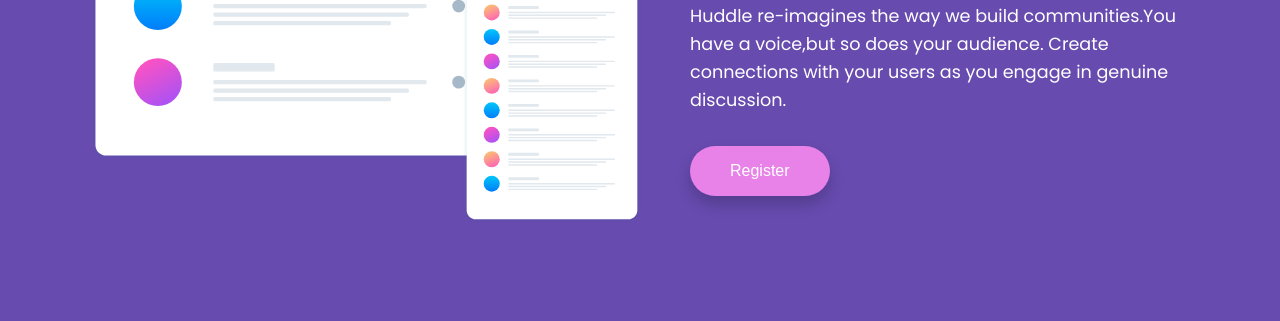
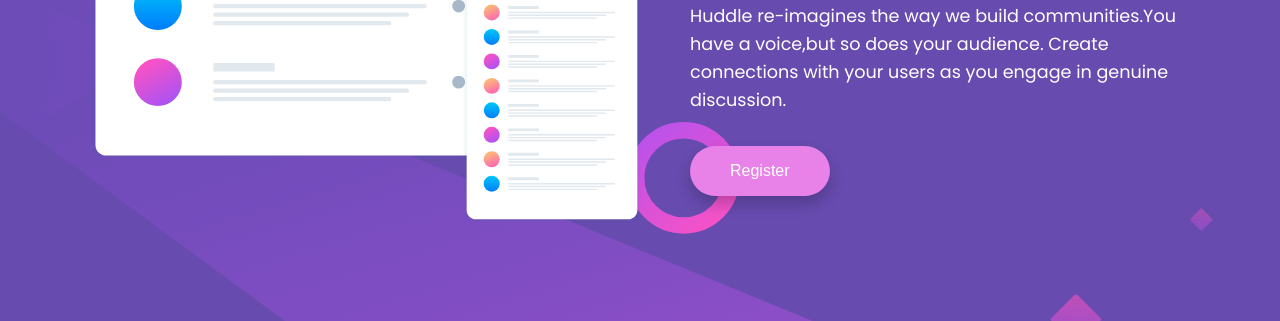
Before and after one commit to dodosantosbr/huddle, a plain HTML site: page index.html in a window 1280 px wide. Shown: the part 369-690 px from the top of the page. Drawn offline with Linux system fonts and the light colour scheme; the site is published under a folder, as on GitHub Pages, so addresses that start at the root find nothing.

Commit message:
Update estilos.css

```diff
--- a/src/css/estilos.css
+++ b/src/css/estilos.css
@@ -1,6 +1,6 @@
 body {
   font-family: "Poppins", sans-serif;
-  background-image: url("/src/images/bg-desktop.svg"),
+  background-image: url("../images/bg-desktop.svg"),
     linear-gradient(135deg, #674bafff, #674bafff);
   background-repeat: no-repeat, no-repeat;
   background-position: center top, center;
```
